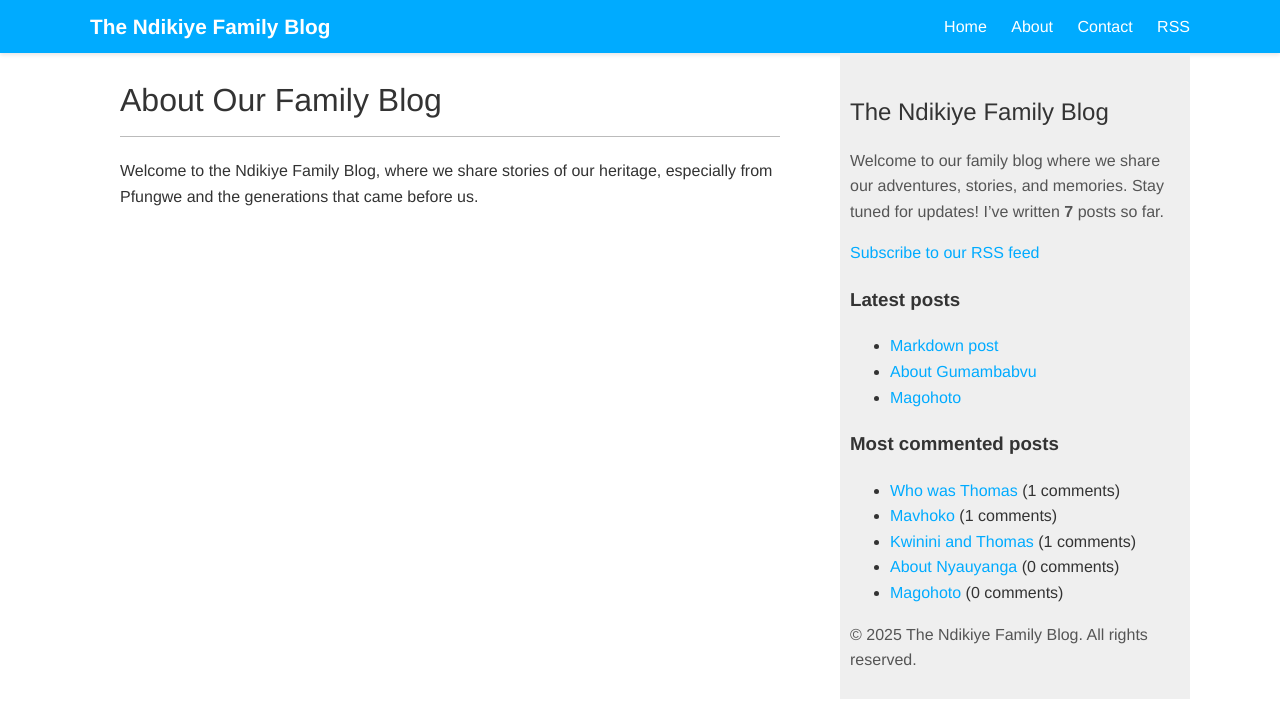
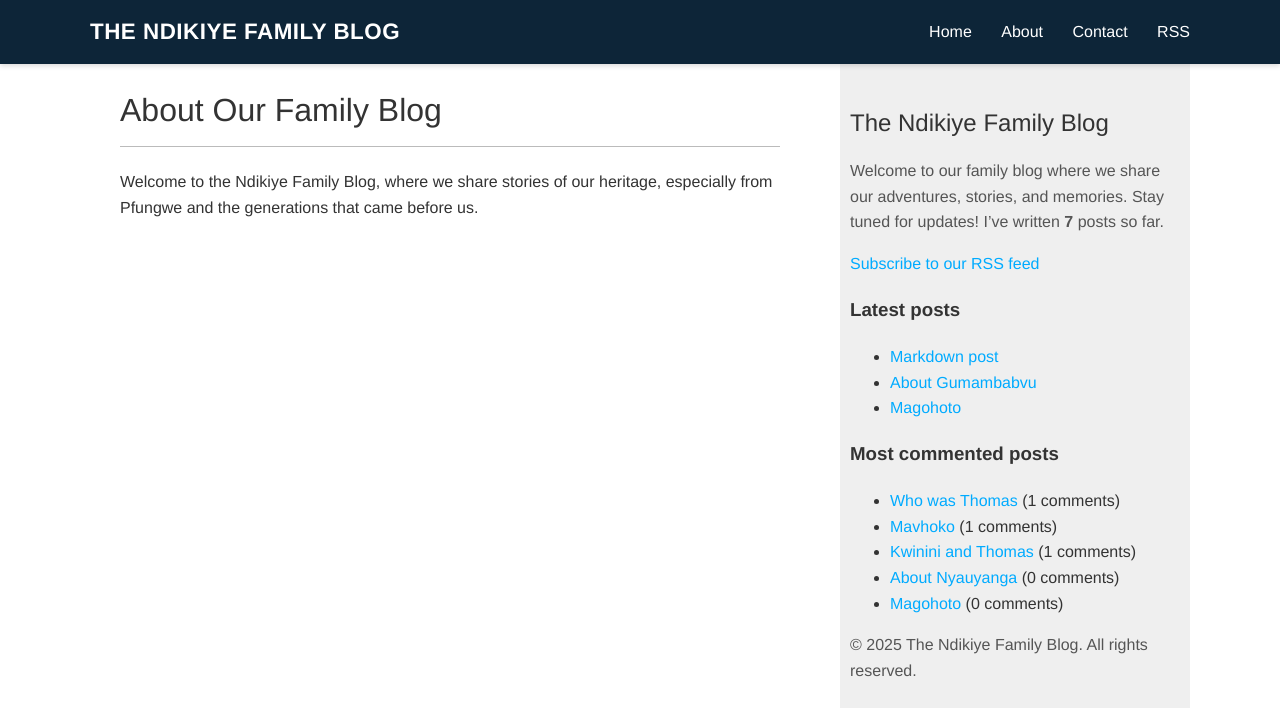
Before and after one commit to Mikemupararano/dynasty-blog, a Django app: page /about/ in a window 1280 px wide. Shown: the top 708 px of the page. Run offline with Django 5.2, Linux system fonts and the light colour scheme; data comes from the database, SQL or seed files in the repository; parts of the project's set-up code (start-up, migrations or seed data) failed here and were passed over.

Commit message:
Added colour to the navbar.

```diff
--- a/dynasty_blog/templates/blog/base.html
+++ b/dynasty_blog/templates/blog/base.html
@@ -12,11 +12,59 @@
     </title>
 
     <link rel="stylesheet" href="{% static 'blog/css/blog.css' %}" />
+    <style>
+      /* ✅ Navbar Styling */
+      .navbar {
+        background-color: #0d2538; /* dark navy blue background */
+        color: white;
+        padding: 14px 0;
+        box-shadow: 0 2px 5px rgba(0, 0, 0, 0.15);
+        position: relative;
+        z-index: 1000;
+      }
+
+      .navbar .wrapper {
+        display: flex;
+        justify-content: space-between;
+        align-items: center;
+        max-width: 1100px;
+        margin: 0 auto;
+        padding: 0 20px;
+      }
+
+      .nav-left .logo {
+        font-size: 1.4em;
+        font-weight: bold;
+        color: #ffffff;
+        text-transform: uppercase;
+        letter-spacing: 0.5px;
+      }
+
+      .nav-right a {
+        color: #ffffff;
+        margin-left: 25px;
+        font-weight: 500;
+        text-decoration: none;
+        transition: color 0.2s ease, transform 0.2s ease;
+      }
+
+      .nav-right a:hover {
+        color: #00abff;
+        transform: scale(1.05);
+      }
+
+      /* Optional: make it fixed at top */
+      .navbar.fixed {
+        position: sticky;
+        top: 0;
+        left: 0;
+      }
+    </style>
   </head>
 
   <body>
     <!-- ✅ Navigation Bar -->
-    <nav class="navbar">
+    <nav class="navbar fixed">
       <div class="wrapper">
         <div class="nav-left">
           <a href="{% url 'blog:post_list' %}" class="logo">The Ndikiye Family Blog</a>
```
